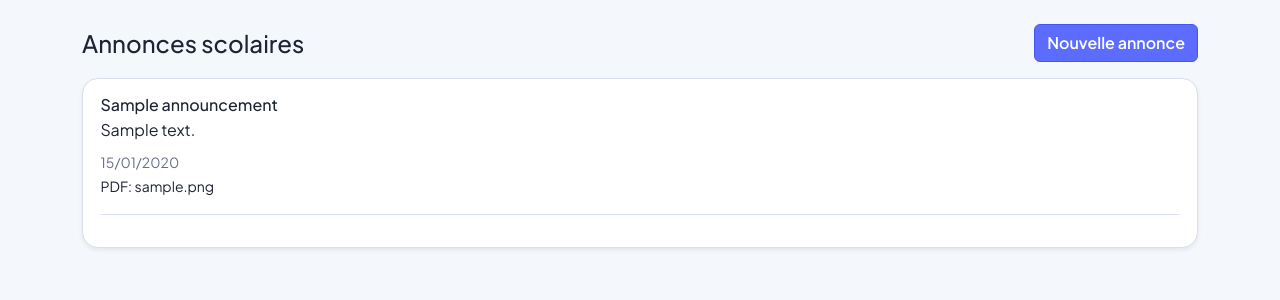
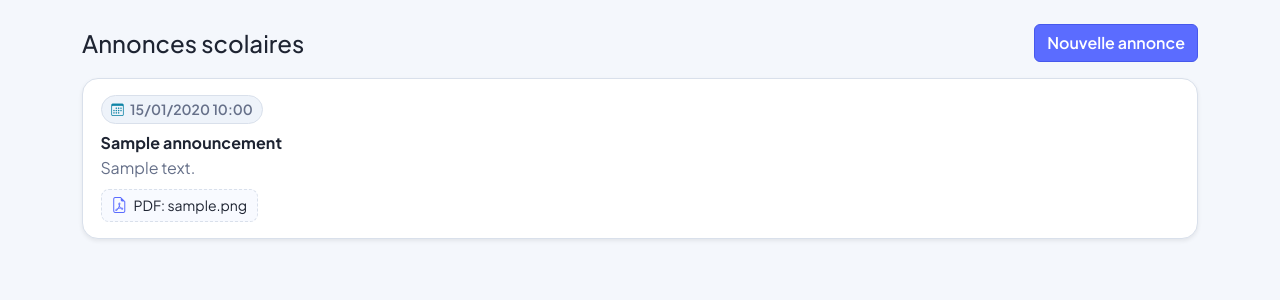
Before and after one commit to JneiraS/EduLink, a Flask app: page /announcements/ in a window 1280 px wide. Shown: the part 57-357 px from the top of the page. Run offline with Flask 3, Linux system fonts and the light colour scheme; a user stored in the database is signed in; tables that the repository leaves empty hold one stand-in row (values such as "Sample post"); some libraries are stand-ins or nearby versions.

Commit message:
feat: Enhance announcement and message display with improved styling and structure

```diff
--- a/app/interfaces/web/static/css/app.css
+++ b/app/interfaces/web/static/css/app.css
@@ -385,6 +385,62 @@ hr {
     font-size: 0.95rem;
 }
 
+.announcement-item {
+    padding-top: 0.85rem;
+    border-color: var(--line) !important;
+}
+
+.announcement-item:first-child {
+    padding-top: 0;
+}
+
+.announcement-item:last-child {
+    border-bottom: 0 !important;
+    margin-bottom: 0 !important;
+    padding-bottom: 0 !important;
+}
+
+.announcement-meta {
+    display: inline-flex;
+    align-items: center;
+    gap: 0.4rem;
+    margin-bottom: 0.55rem;
+    padding: 0.2rem 0.6rem;
+    border: 1px solid var(--line);
+    border-radius: 999px;
+    background: var(--surface-strong);
+}
+
+.announcement-meta i {
+    color: var(--cyan);
+    font-size: 0.78rem;
+}
+
+.announcement-title {
+    font-weight: 700;
+    letter-spacing: 0.1px;
+    margin-bottom: 0.35rem;
+}
+
+.announcement-content {
+    color: var(--text-soft);
+    line-height: 1.55;
+}
+
+.announcement-attachment {
+    display: inline-flex;
+    align-items: center;
+    gap: 0.4rem;
+    padding: 0.2rem 0.6rem;
+    border: 1px dashed var(--line);
+    border-radius: 8px;
+    background: var(--surface-muted);
+}
+
+.announcement-attachment i {
+    color: var(--brand);
+}
+
 @media (max-width: 992px) {
     .navbar .container {
         gap: 0.5rem;
--- a/app/interfaces/web/templates/announcements/list.html
+++ b/app/interfaces/web/templates/announcements/list.html
@@ -10,12 +10,18 @@
     <div class="card-body">
         {% if announcements %}
         {% for a in announcements %}
-        <article class="border-bottom pb-3 mb-3">
-            <h2 class="h6 mb-1">{{ a.title }}</h2>
-            <p class="mb-2">{{ a.content }}</p>
-            <small class="text-muted">{{ a.created_at.strftime('%d/%m/%Y') if a.created_at else '' }}</small>
+        <article class="announcement-item border-bottom pb-3 mb-3">
+            <div class="announcement-meta">
+                <i class="bi bi-calendar3" aria-hidden="true"></i>
+                <small class="text-muted fw-semibold">{{ a.created_at.strftime('%d/%m/%Y %H:%M') if a.created_at else '' }}</small>
+            </div>
+            <h2 class="announcement-title h6 mb-1">{{ a.title }}</h2>
+            <p class="announcement-content mb-2">{{ a.content }}</p>
             {% if a.pdf_filename %}
-            <div><small>PDF: {{ a.pdf_filename }}</small></div>
+            <div class="announcement-attachment">
+                <i class="bi bi-file-earmark-pdf" aria-hidden="true"></i>
+                <small>PDF: {{ a.pdf_filename }}</small>
+            </div>
             {% endif %}
         </article>
         {% endfor %}
--- a/app/interfaces/web/templates/messages/channel_detail.html
+++ b/app/interfaces/web/templates/messages/channel_detail.html
@@ -9,7 +9,9 @@
                 {% for m in messages %}
                 <div class="mb-2 pb-2 border-bottom">
                     <strong>{{ m.sender_name }}</strong>
-                    <small class="text-muted">{{ m.created_at.strftime('%d/%m/%Y') if m.created_at else '' }}</small>
+                    <small class="text-muted fw-semibold">{{ m.created_at.strftime('%d/%m/%Y %H:%M') if m.created_at
+                        else ''
+                        }}</small>
                     <div>{{ m.content }}</div>
                 </div>
                 {% endfor %}
```
Also changed, not shown: app/interfaces/web/templates/dashboard/home.html (+27 -20 lines), 1 other file.
